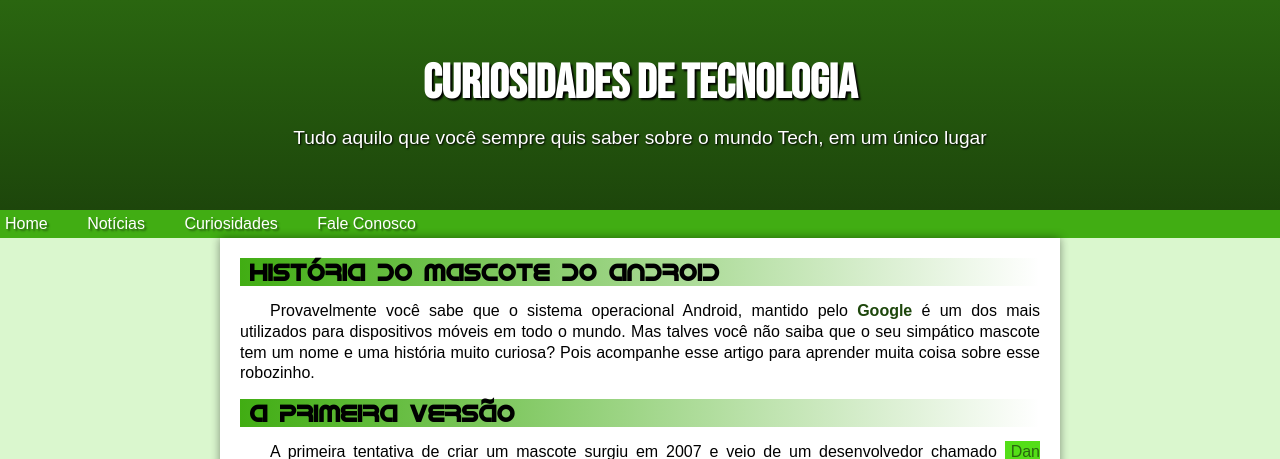
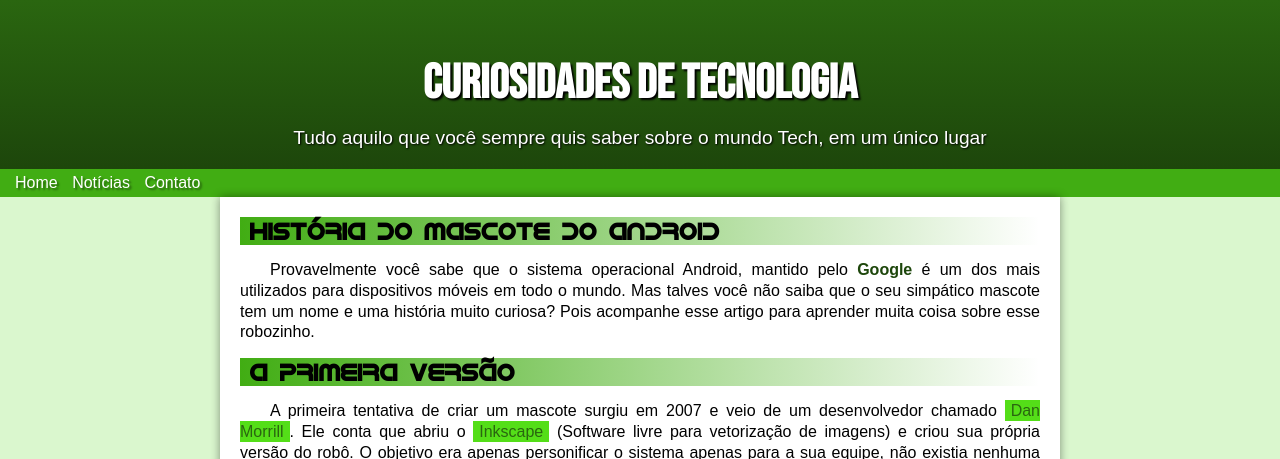
Before and after one commit to correianeto/projeto-android, a plain HTML site: page index.html in a window 1280 px wide. Shown: the top 459 px of the page. Drawn offline with Linux system fonts and the light colour scheme; a web font is replaced by a local one.

Commit message:
modificações

```diff
--- a/estilo/style.css
+++ b/estilo/style.css
@@ -63,26 +63,14 @@ header {
     padding: 5px;
     background-image: linear-gradient(to bottom, var(--cor4), var(--cor5));
     color: white;
-    height: 200px;
-}
-
-nav {
-    padding: 5px;
-    background-color: var(--cor3);
-}
-
-nav > a {
-    text-decoration: none;
-    color: white;
-    margin-right: 35px;
-    text-shadow: 2px 2px 2px rgba(0, 0, 0, 0.438);
+    height: 20%;
 }
 
 nav > a:hover {
     background-color: rgb(2, 56, 7);
     border-radius: 5px;
     transition-duration: 0.1s;
-    padding: 5px 10px;
+    padding: 5px 5px;
     text-decoration: underline;
     text-shadow: 0px;
 }
@@ -101,6 +89,19 @@ header > p {
     font-size: 1.2em;
     margin: 15px;
     text-shadow: 1px 1px 2px black;
+}
+
+nav {
+    padding: 5px;
+    background-color: var(--cor3);
+    margin: 0px;
+}
+
+nav > a {
+    text-decoration: none;
+    color: white;
+    margin-left: 10px;
+    text-shadow: 2px 2px 2px rgba(0, 0, 0, 0.438);
 }
 
 main {
--- a/index.html
+++ b/index.html
@@ -18,9 +18,9 @@
     <nav>
         <a href="https://www.youtube.com/" target="_blank" rel="external">Home</a>
         <a href="#">Notícias</a>
-        <a href="#">Curiosidades</a>
-        <a href="#">Fale Conosco</a>
+        <a href="#">Contato</a>
     </nav>
+
     <main>
             <h2> <source sizes="300px" srcset="400px">
                 HISTÓRIA DO MASCOTE DO ANDROID
```
Also changed, not shown: 2 other files.
